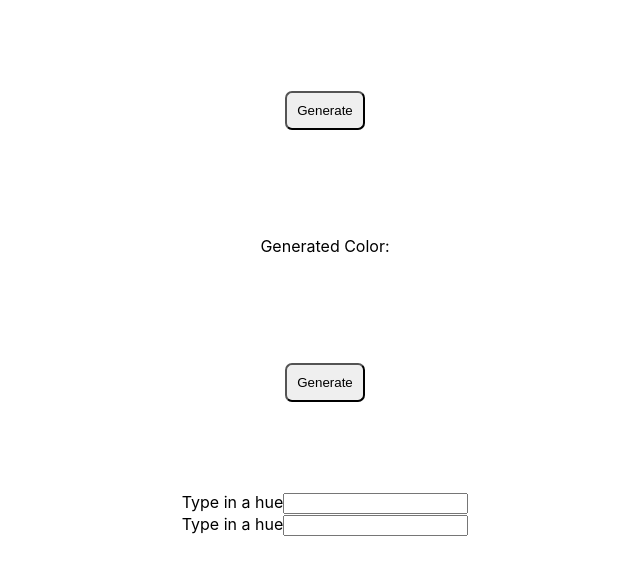
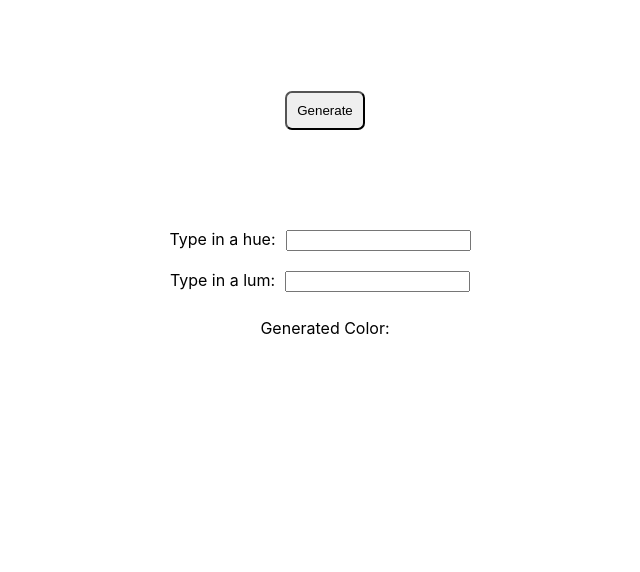
Before and after one commit to flo951/react-random-color-generator, a React (Create React App) app: page / in a window 1280 px wide. Shown: the top 572 px of the page, without its empty margins (315-955 px from the left). Built offline with nearby package versions, Linux system fonts and the light colour scheme.

Commit message:
Add feature where user can choose hue and lum

```diff
--- a/src/AdvancedButton.js
+++ b/src/AdvancedButton.js
@@ -4,26 +4,21 @@ import randomColor from 'randomcolor';
 export default function AdvancedButton() {
   const [hue, setHue] = useState('');
   const [lum, setLum] = useState('');
-
   const [color, setColor] = useState();
 
-  const handleGenerate = () => {
-    const color = randomColor({
-      luminosity: { lum },
-      hue: { hue },
-    });
-
-    setColor(color);
+  const hueLum = {
+    luminosity: lum,
+    hue: hue,
   };
 
   return (
     <div className="body">
       <div style={{ backgroundColor: color }} className="container">
-        <button onClick={handleGenerate}>Generate</button>
+        <button onClick={() => setColor(randomColor(hueLum))}>Generate</button>
       </div>
       <label>
         {' '}
-        Type in a hue
+        Type in a hue:
         <input
           value={hue}
           onChange={(event) => {
@@ -33,7 +28,7 @@ export default function AdvancedButton() {
       </label>
       <label>
         {' '}
-        Type in a hue
+        Type in a lum:
         <input
           value={lum}
           onChange={(event) => {
@@ -41,7 +36,7 @@ export default function AdvancedButton() {
           }}
         />
       </label>
-      {hue} {color}
+      {hue} {lum} <p>Generated Color: {color}</p>
     </div>
   );
 }
--- a/src/App.css
+++ b/src/App.css
@@ -20,3 +20,7 @@ button {
   padding: 10px;
   border-radius: 7px;
 }
+
+input {
+  margin: 10px;
+}
--- a/src/App.js
+++ b/src/App.js
@@ -6,12 +6,7 @@ import RandomColorButton from './RandomColorButton';
 function App() {
   return (
     <div>
-      <div>
-        <RandomColorButton />
-      </div>
-      <div>
-        <AdvancedButton />
-      </div>
+      <AdvancedButton />
     </div>
   );
 }
```
